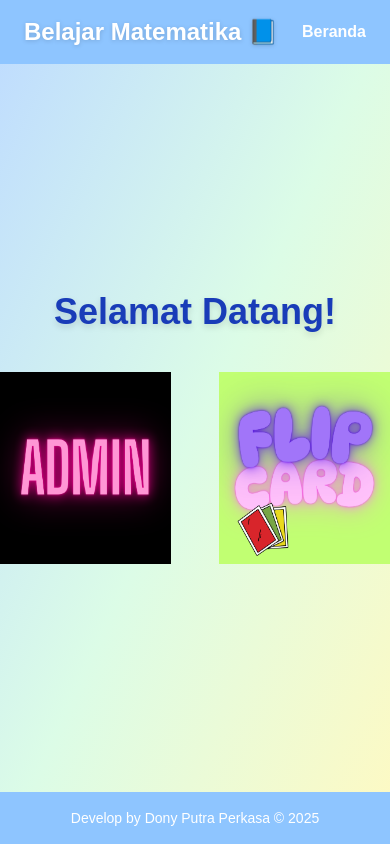
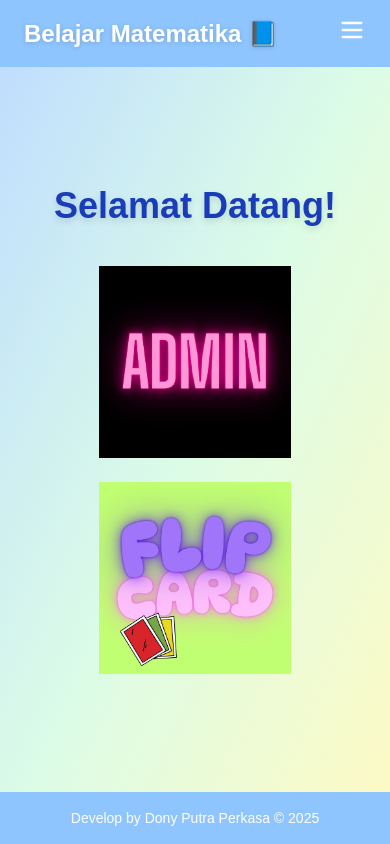
Before and after one commit to donyputraperkasa/media-pembelajaran, a Next.js app: page / in a window 390 px wide. Built offline with nearby package versions, Linux system fonts and the light colour scheme.

Commit message:
feat: add responsive web

```diff
--- a/src/app/admin/page.tsx
+++ b/src/app/admin/page.tsx
@@ -31,7 +31,7 @@ export default function AdminPage() {
 
     return (
         <main className="min-h-screen w-screen overflow-x-hidden bg-gradient-to-br from-yellow-100 via-blue-100 to-pink-100 p-8 pt-24">
-        <h1 className="text-3xl font-bold mb-6">Admin - Tambah Soal</h1>
+        <h1 className="text-3xl font-bold mb-6">Halaman untuk menambah soal untuk GURU</h1>
         <div className="mb-6 space-y-4">
             <input
             type="text"
--- a/src/app/component/Navbar.tsx
+++ b/src/app/component/Navbar.tsx
@@ -1,18 +1,37 @@
 'use client';
 
 import Link from 'next/link';
+import { useState } from 'react';
+import { Menu, X } from 'lucide-react';
 
 export default function Navbar() {
+    const [isOpen, setIsOpen] = useState(false);
+
     return (
         <nav className="w-full bg-blue-300 py-4 px-6 shadow-md">
         <div className="max-w-7xl mx-auto flex items-center justify-between">
             <h1 className="text-2xl font-bold text-white drop-shadow-sm">
             Belajar Matematika 📘
             </h1>
+            <div className="md:hidden">
+            <button onClick={() => setIsOpen(!isOpen)} className="text-white">
+                {isOpen ? <X size={28} /> : <Menu size={28} />}
+            </button>
+            </div>
+            <div className="hidden md:flex space-x-6">
             <Link href="/" className="text-white font-semibold hover:underline">
                 Beranda
             </Link>
+            </div>
         </div>
+
+        {isOpen && (
+            <div className="md:hidden mt-2">
+            <Link href="/" className="block py-2 text-white font-semibold hover:underline">
+                Beranda
+            </Link>
+            </div>
+        )}
         </nav>
     );
 }
--- a/src/app/page.tsx
+++ b/src/app/page.tsx
@@ -9,12 +9,12 @@ export default function Home() {
         <h1 className="text-4xl font-bold text-blue-800 drop-shadow-md mb-4">
           Selamat Datang!
         </h1>
-        <div className="flex gap-12 mt-6">
-          <Link href="/admin" className="text-2xl font-semibold text-blue-800 underline hover:text-blue-600">
-            <img src="/images/admin.png" alt="Logo" className="w-48 h-48 hover:scale-105 transition-transform duration-300" />
+        <div className="flex flex-wrap gap-6 mt-6 justify-center">
+          <Link href="/admin" className="text-2xl font-semibold text-blue-800 underline hover:text-blue-600 max-w-xs mx-auto">
+            <img src="/images/admin.png" alt="Logo" className="w-48 h-48 hover:scale-105 transition-transform duration-300 mx-auto" />
           </Link>
-          <Link href="/flip-card" className="text-2xl font-semibold text-blue-800 underline hover:text-blue-600">
-            <img src="/images/flipcard.png" alt="Logo" className="w-48 h-48 hover:scale-105 transition-transform duration-300" />
+          <Link href="/flip-card" className="text-2xl font-semibold text-blue-800 underline hover:text-blue-600 max-w-xs mx-auto">
+            <img src="/images/flipcard.png" alt="Logo" className="w-48 h-48 hover:scale-105 transition-transform duration-300 mx-auto" />
           </Link>
         </div>
       </div>
```
